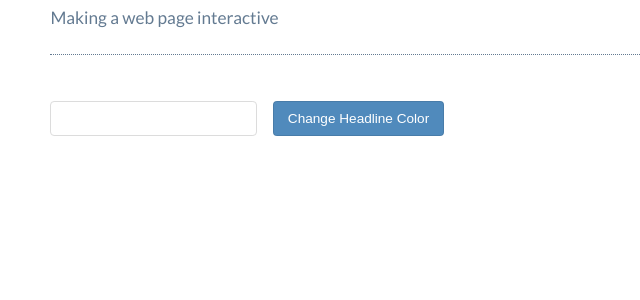
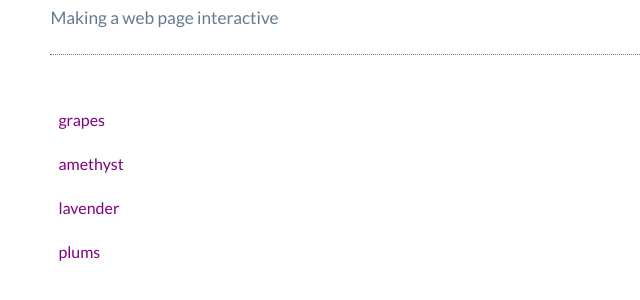
Before and after one commit to jeff1haupt/Treehouse_DOM_Practice, a plain HTML site: page index.html in a window 1280 px wide. Shown: the part 88-388 px from the top of the page, without its empty margins (0-640 px from the left). Drawn offline with Linux system fonts and the light colour scheme.

Commit message:
Practice on document.getElementsByTagName

```diff
--- a/app.js
+++ b/app.js
@@ -1,7 +1,5 @@
-const myHeading = document.getElementById("myHeading");
-const myButton = document.getElementById("myButton");
-const myTextInput = document.getElementById("myTextInput");
+const myList = document.getElementsByTagName('li');
 
-myButton.addEventListener( 'click', () => {
-  myHeading.style.color = myTextInput.value;
-} );
+for ( let i = 0; i < myList.length; i++ ) {
+  myList[i].style.color = 'purple';
+}
--- a/index.html
+++ b/index.html
@@ -7,8 +7,12 @@
   <body>
     <h1 id="myHeading">JavaScript and the DOM</h1>
     <p>Making a web page interactive</p>
-    <input type="text" id="myTextInput" value="">
-    <button type="button" name="button" id="myButton">Change Headline Color</button>
+    <ul>
+      <li>grapes</li>
+      <li>amethyst</li>
+      <li>lavender</li>
+      <li>plums</li>
+    </ul>
     <script type="text/javascript" src="app.js"></script>
   </body>
 </html>
```
